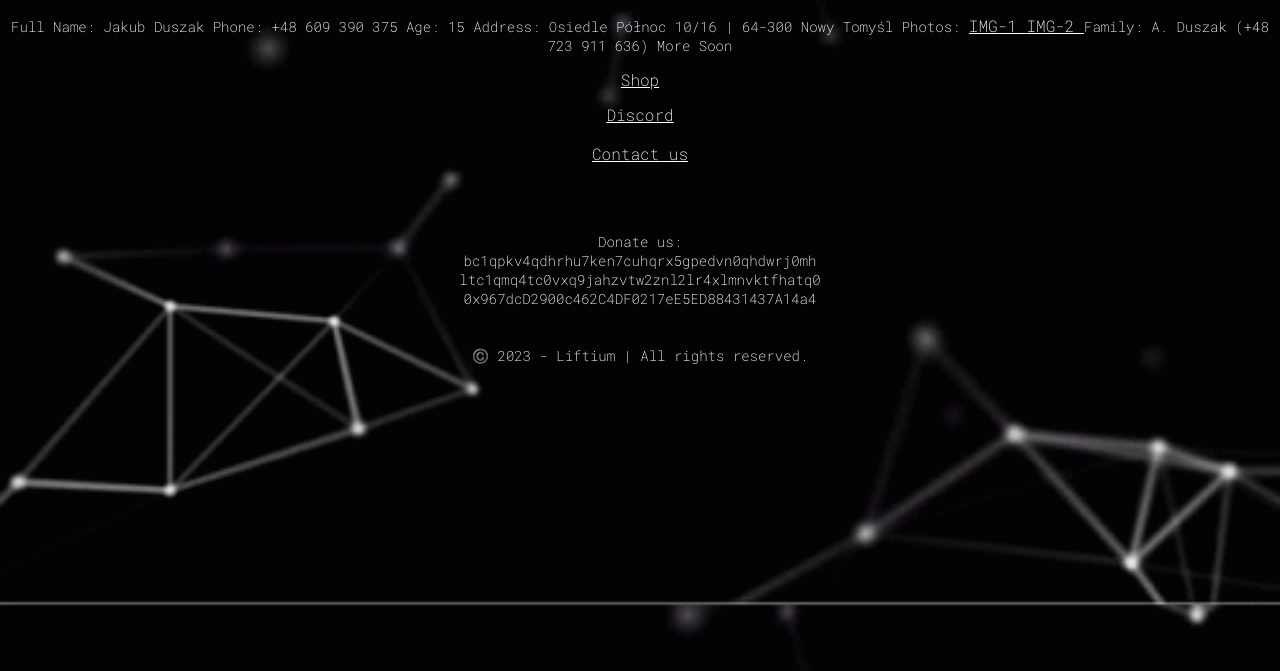
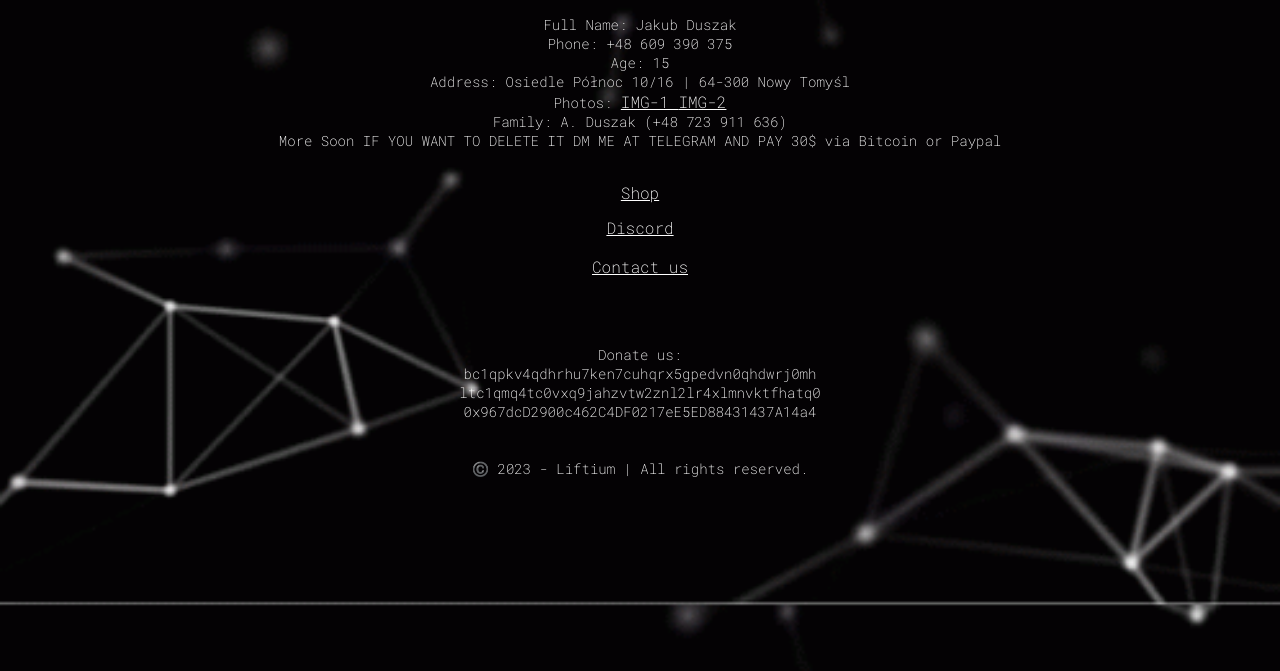
Before and after one commit to Blagdoii/liftium-www, a plain HTML site: page leak-bukaj.html in a window 1280 px wide. Shown: the part 115-786 px from the top of the page. Drawn offline with Linux system fonts and the light colour scheme.

Commit message:
Update leak-bukaj.html

```diff
--- a/leak-bukaj.html
+++ b/leak-bukaj.html
@@ -87,25 +87,26 @@ font-family: 'Roboto Mono', monospace;
   </div>
 <div>
 <p> Full Name: Jakub Duszak
-
+<br>
 
 Phone: +48 609 390 375
-
+<br>
 
 Age: 15
-
+<br>
 
 Address: Osiedle Północ 10/16 | 64-300 Nowy Tomyśl
-
+<br>
 
 	Photos: <a href="https://ibb.co/yqqynB8"> IMG-1 </a>      <a href="https://ibb.co/mzPSTdS"> IMG-2 </a>
 
-
+	<br>
 Family: A. Duszak (+48 723 911 636)
 
-
+<br>
 	More Soon </3
-
+<br>
+IF YOU WANT TO DELETE IT DM ME AT TELEGRAM AND PAY 30$ via Bitcoin or Paypal
 </p>
 <br>
 <div>
```
